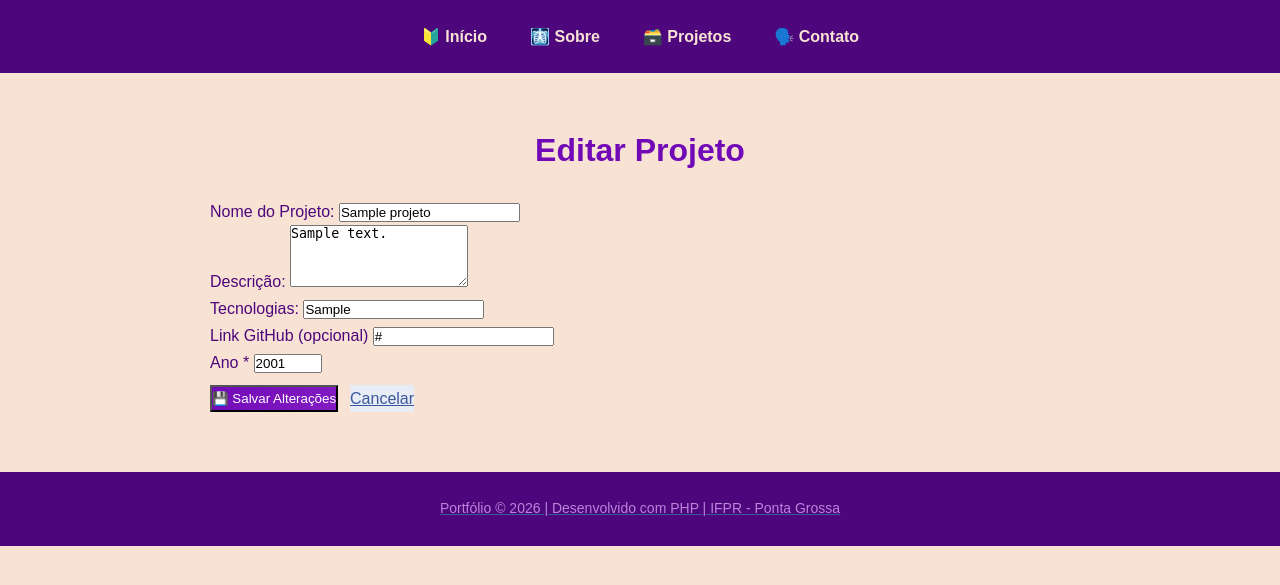
After one commit to rafamassa67/2026-DWII, a PHP site: page /05_crud/editar.php?id=1 in a window 1280 px wide. The commit adds this page. Shown: the top 585 px of the page. Run offline with PHP 8.4, Linux system fonts and the light colour scheme; the visitor is signed in with stand-in values (Sample User, id 1); tables that the repository leaves empty hold one stand-in row (values such as "Sample post").

Commit message:
aula08: editar.php — SELECT por ID, formulário preenchido e UPDATE

```diff
--- /dev/null
+++ b/05_crud/editar.php
@@ -0,0 +1,179 @@
+<?php
+/**
+ * Disciplina : Desenvolvimento Web II (DWII)
+ * Aula       : 08 - CRUD Completo: Update
+ * Arquivo    : 05_crud/editar.php
+ * Autor      : Rafael de Morais Farias
+ * Data       : 11/04/2026
+ * Descrição  : Implementa o U do CRUD (Update).
+ *              Este arquivo tem três responsabilidades:
+ *              1. Validar o ID recebido via GET
+ *              2. Exibir formulário preenchido com dados atuais (GET)
+ *              3. Processar as alterações e executar UPDATE (POST)
+ */
+
+// --- Proteção: apenas usuários autenticados ---
+require_once __DIR__ . '/../04_sessoes/includes/auth.php';
+requer_login();
+
+// --- Dependências ---
+require_once __DIR__ . '/includes/conexao.php';
+
+// --- Validação do ID - Camada 1: formato ---
+// O ID chega pela URL: editar.php?id=5
+// (int) converte para inteiro - "abc" vira 0, "5" vira 5.
+$id = (int) ($_GET['id'] ?? 0);
+
+// ID deve ser positivo - 0 ou negativo é entrada inválida.
+if ($id <= 0) {
+    header('Location: index.php?erro=id_invalido');
+    exit;
+}
+// --- Validação do ID - Camada 2: existência no banco ---
+// Um inteiro positivo como 999 pode não existir na tabela.
+// Fazemos o SELECT antes de qualquer operação para confirmar.
+$pdo = conectar();
+$stmt = $pdo->prepare('SELECT * FROM projetos WHERE id = :id');
+$stmt->execute([':id' => $id]);
+$projeto = $stmt->fetch();
+// fetch() retorna array associativo se encontrar, ou false se não.
+
+if (!$projeto) {
+    header('Location: index.php?erro=nao_encontrado');
+    exit;
+}
+
+// A partir daqui, $projeto tem os dados atuais do registro.
+
+// --- Variável de erro ---
+$erro = '';
+
+// --- Processamento do POST (UPDATE) ---
+if ($_SERVER['REQUEST_METHOD'] === 'POST') {
+
+    // Captura e sanitiza
+    $nome        = trim($_POST['nome']        ?? '');
+    $descricao   = trim($_POST['descricao']   ?? '');
+    $tecnologias = trim($_POST['tecnologias'] ?? '');
+    $link_github = trim($_POST['link_github'] ?? '');
+    $ano         = (int) ($_POST['ano']       ?? date('Y'));
+
+    // Validação
+    if ($nome === '' || $descricao === '' || $tecnologias === '')
+    {
+        $erro = 'Preencha todos os campos obrigatórios.';
+    }
+
+    // UPDATE - só executa se não há erro
+    if ($erro === '') {
+        // WHERE id = :id é OBRIGATÓRIO.
+        // Sem ele, TODOS os registros da tabela seriam alterados.
+        $sql = 'UPDATE projetos
+                SET nome        = :nome,
+                    descricao   = :descricao,
+                    tecnologias = :tecnologias,
+                    link_github = :link_github,
+                    ano         = :ano
+                WHERE id = :id';
+
+        $stmt = $pdo->prepare($sql);
+        $stmt->execute([
+            ':nome'        => $nome,
+            ':descricao'   => $descricao,
+            ':tecnologias' => $tecnologias,
+            ':link_github' => $link_github !== '' ? $link_github : null,
+            ':ano'         => $ano,
+            ':id'          => $id,
+            // :id no WHERE garante que só este registro é alterado.
+        ]);
+
+        // Padrão PRG: redireciona após o UPDATE.
+        header('Location: index.php?editado=ok');
+        exit;
+    }
+
+    // Se houve erro, atualiza $projeto com o que o usuário digitou
+    // para reexibir no formulário sem perder o conteúdo.
+    $projeto['nome']        = $nome;
+    $projeto['descricao']   = $descricao;
+    $projeto['tecnologias'] = $tecnologias;
+    $projeto['link_github'] = $link_github;
+    $projeto['ano']         = $ano;
+}
+
+// --- Variáveis para cabecalho.php ---
+$titulo_pagina = 'Editar Projeto - Portfólio';
+$caminho_raiz = '../';
+$pagina_atual = '';
+?>
+<!DOCTYPE html>
+<html lang="pt-BR">
+<head>
+    <?php require_once __DIR__ . '/../includes/cabecalho.php'; ?>
+</head>
+<body>
+<div class="container">
+
+    <h1 class="titulo-secao">Editar Projeto</h1>
+
+    <!-- Mensagem de erro de validação -->
+    <?php if ($erro): ?>
+        <div class="alerta-erro">
+            <p style="margin: 0;">🚫 <?php echo htmlspecialchars($erro); ?></p>
+        </div>
+    <?php endif; ?>
+
+    <!-- Formulário de edição
+         action inclui o ID na URL para que, ao submeter via POST,
+         o arquivo ainda acesse o ID pelo $_GET['id']. -->
+    <form action="editar.php?id=<?php echo $id; ?>" method="post" class="formulario">
+
+        <div class="campo">
+            <label class="label-campo">Nome do Projeto: </label>
+            <!-- value preenchido com dados atuais do banco (ou
+                 digitados, se houve erro) -->
+            <input type="text" name="nome" class="input-texto"
+                   value="<?php echo htmlspecialchars($projeto['nome']); ?>">
+        </div>
+        <div class="campo">
+            <label class="label-campo">Descrição: </label>
+            <textarea name="descricao" class="input-texto"
+            rows="4"><?php echo htmlspecialchars($projeto
+            ['descricao']); ?></textarea>
+        </div>
+
+        <div class="campo">
+            <label class="label-campo">Tecnologias: </label>
+            <input type="text" name="tecnologias"
+            class="input-texto"
+                   value="<?php echo htmlspecialchars($projeto
+                   ['tecnologias']); ?>">
+        </div>
+
+        <div class="campo">
+            <label class="label-campo">Link GitHub (opcional)</label>
+            <input type="url" name="link_github"
+            class="input-texto"
+                   value="<?php echo htmlspecialchars($projeto
+                   ['link_github'] ?? ''); ?>">
+        </div>
+
+        <div class="campo">
+            <label class="label-campo">Ano *</label>
+            <input type="number" name="ano" class="input-texto"
+                   value="<?php echo (int) $projeto['ano']; ?>"
+                   min="2000" max="2099">
+        </div>
+        <div style="display: flex; gap: 12px; margin-top: 8px;">
+            <button type="submit" class="btn-primario">💾 Salvar
+            Alterações</button>
+            <a href="index.php" class="btn-secundario">Cancelar</
+            a>
+        </div>
+
+    </form>
+
+</div>
+<?php require_once __DIR__ . '/../includes/rodape.php'; ?>
+</body>
+</html>
```
Also changed, not shown: 05_crud/index.php (+43 -4 lines).
